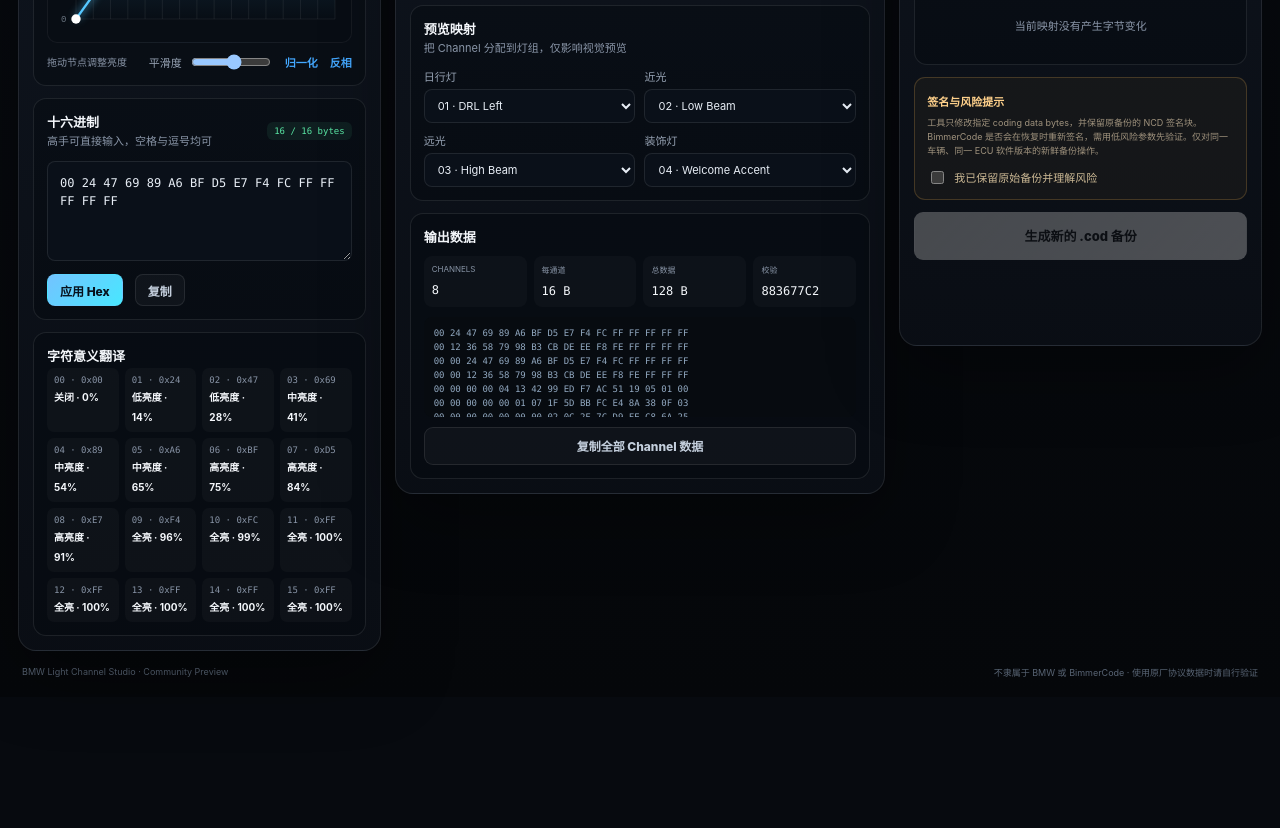
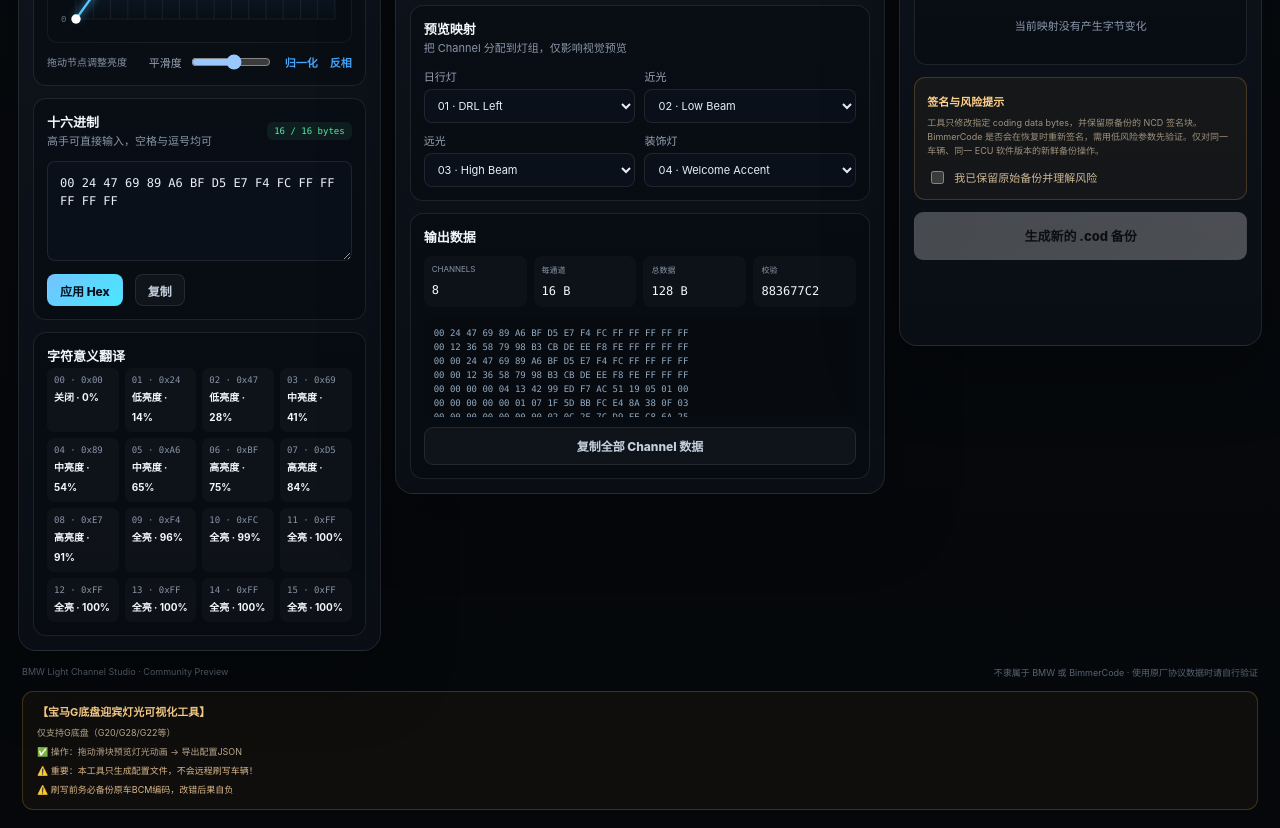
Before and after one commit to xiaonannan045-sketch/bmw-light-channel-studio, a plain HTML site: page index.html in a window 1280 px wide. Shown: the part 681-1509 px from the top of the page. Before the commit the page ends 1378 px from the top, so only its background shows below. Drawn offline with Linux system fonts and the light colour scheme.

Commit message:
Add G chassis usage disclaimer

```diff
--- a/index.html
+++ b/index.html
@@ -110,7 +110,16 @@
         <button id="exportBackupButton" class="button primary full" disabled>生成新的 .cod 备份</button><p id="exportMessage" class="export-message"></p>
       </section>
     </main>
-    <footer><span>BMW Light Channel Studio · Community Preview</span><span>不隶属于 BMW 或 BimmerCode · 使用原厂协议数据时请自行验证</span></footer>
+    <footer>
+      <div class="footer-meta"><span>BMW Light Channel Studio · Community Preview</span><span>不隶属于 BMW 或 BimmerCode · 使用原厂协议数据时请自行验证</span></div>
+      <div class="footer-disclaimer">
+        <strong>【宝马G底盘迎宾灯光可视化工具】</strong>
+        <span>仅支持G底盘（G20/G28/G22等）</span>
+        <span>✅ 操作：拖动滑块预览灯光动画 → 导出配置JSON</span>
+        <span>⚠️ 重要：本工具只生成配置文件，不会远程刷写车辆！</span>
+        <span>⚠️ 刷写前务必备份原车BCM编码，改错后果自负</span>
+      </div>
+    </footer>
   </div>
   <script src="bplist.js"></script><script src="app.js"></script><script src="app-events.js"></script>
 </body>
--- a/styles-extra.css
+++ b/styles-extra.css
@@ -31,3 +31,5 @@
   .zone-grid{grid-template-columns:1fr}
   .block-title-row{align-items:flex-start}.mapping-card .block-title-row{flex-direction:column}
 }
+footer{flex-direction:column;gap:12px}.footer-meta{display:flex;justify-content:space-between;gap:12px;width:100%}.footer-disclaimer{display:flex;flex-direction:column;gap:5px;width:100%;padding:12px 14px;border:1px solid rgba(255,189,84,.2);border-radius:11px;background:rgba(255,189,84,.045);color:#b9a88b;line-height:1.55}.footer-disclaimer strong{color:#ffd18b;font-size:11px}.footer-disclaimer span:nth-last-child(-n+2){color:#d9b78a}
+@media(max-width:900px){.footer-meta{align-items:flex-start;flex-direction:column;gap:6px;line-height:1.45}}
```
